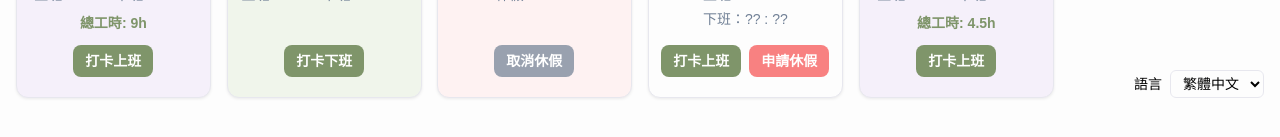
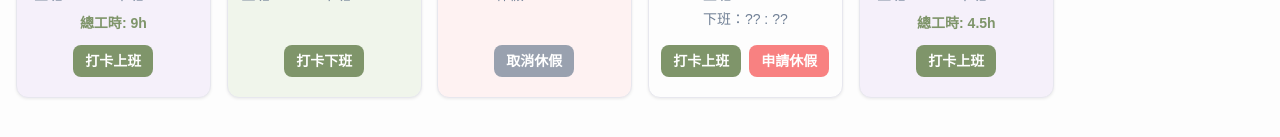
Before and after one commit to tianwen7252/tianwen7252.github.io, a React (Vite) app: page /settings in a window 1280 px wide. Shown: the part 389-526 px from the top of the page. Built offline with nearby package versions, Linux system fonts and the light colour scheme.

Commit message:
chore: 修正 Settings → settings 大小寫 + 移除語系切換 UI
git 追蹤路徑從 Settings/ 改為 settings/。
移除語系切換 UI 和對應測試（目前不需要）。

```diff
--- a/src/pages/Settings/settings-page.tsx
+++ b/src/pages/settings/settings-page.tsx
@@ -20,7 +20,7 @@ const TABS: readonly Tab[] = [
 ]
 
 export function SettingsPage() {
-  const { t, i18n } = useTranslation()
+  const { t } = useTranslation()
   const [activeTab, setActiveTab] = useState<TabKey>('clock-in')
 
   return (
@@ -56,22 +56,6 @@ export function SettingsPage() {
           </AuthGuard>
         )}
       </div>
-
-      {/* Language switcher */}
-      <div className="fixed bottom-4 right-4 flex items-center gap-2">
-        <label htmlFor="language-select" className="text-sm font-medium">
-          {t('settings.language')}
-        </label>
-        <select
-          id="language-select"
-          value={i18n.language}
-          onChange={(e) => i18n.changeLanguage(e.target.value)}
-          className="rounded-md border border-border bg-card px-2 py-1 text-sm"
-        >
-          <option value="zh-TW">{t('settings.zhTW')}</option>
-          <option value="en">{t('settings.en')}</option>
-        </select>
-      </div>
     </div>
   )
 }
```
Also changed, not shown: src/pages/settings/index.ts (renamed from src/pages/Settings/index.ts), 1 other file (tests, documents, lock files or other folders).
